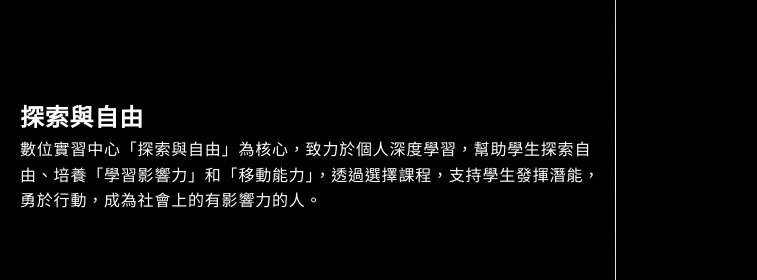
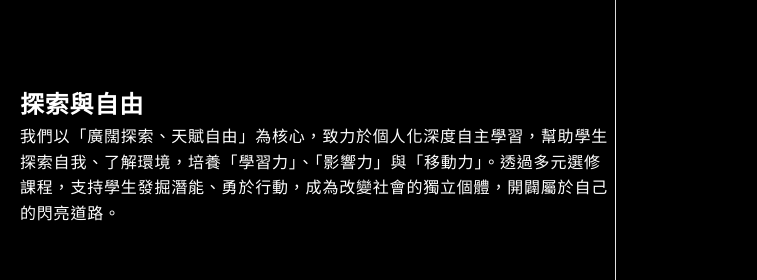
Before and after one commit to tseeway675/tschool-website, a plain HTML site: page index.html in a window 1280 px wide. Shown: the part 1018-1298 px from the top of the page, 0-757 px from the left. Drawn offline with Linux system fonts and the light colour scheme; a web font is replaced by a local one.

Commit message:
Update index.html

```diff
--- a/index.html
+++ b/index.html
@@ -54,7 +54,7 @@
         <section class="section">
             <div class="text-content" style="float: center; width: 50%;">
                 <h2>探索與自由</h2>
-                <p>數位實習中心「探索與自由」為核心，致力於個人深度學習，幫助學生探索自由、培養「學習影響力」和「移動能力」，透過選擇課程，支持學生發揮潛能，勇於行動，成為社會上的有影響力的人。</p>
+                <p>我們以「廣闊探索、天賦自由」為核心，致力於個人化深度自主學習，幫助學生探索自我、了解環境，培養「學習力」、「影響力」與「移動力」。透過多元選修課程，支持學生發掘潛能、勇於行動，成為改變社會的獨立個體，開闢屬於自己的閃亮道路。</p>
             </div>
             <div class="divider-image" style="float: center; width: 4%;">
                 <img src="images/divider line.png" alt="Divider Line">
```
